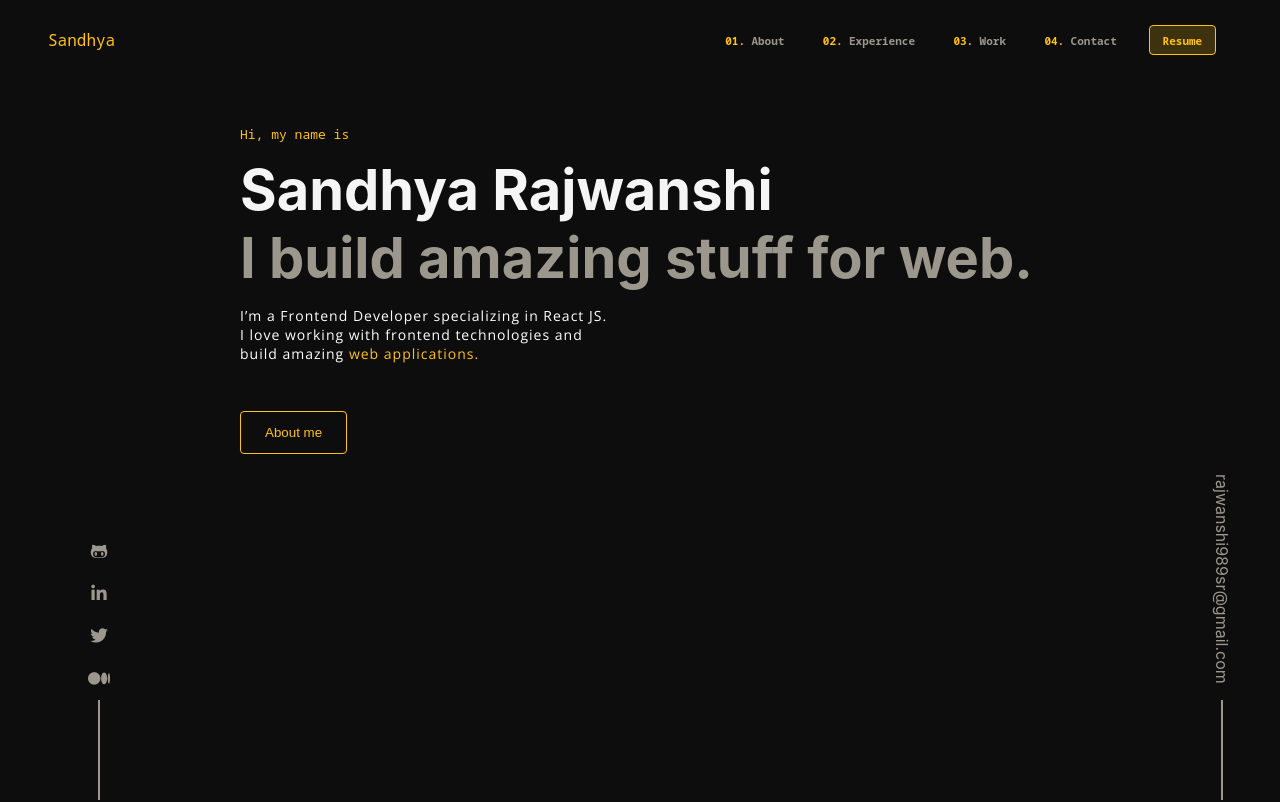
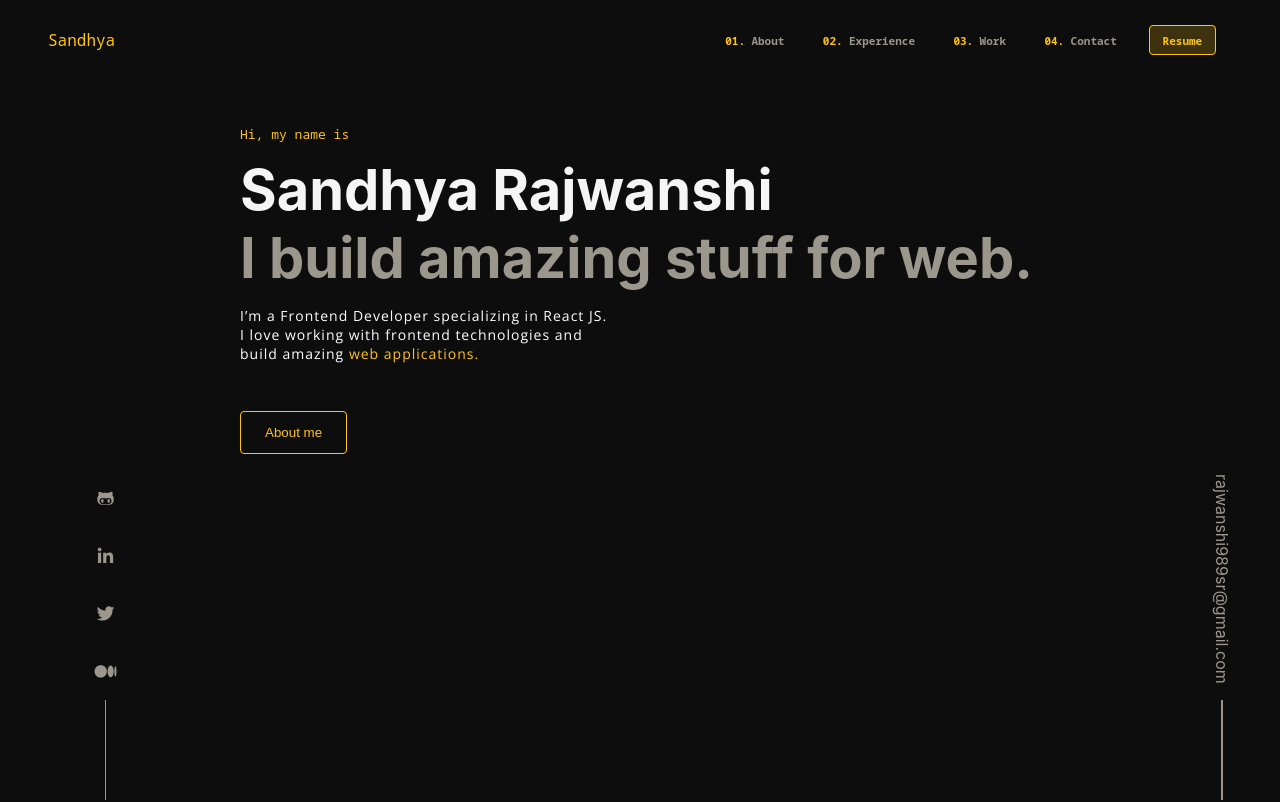
Before and after one commit to SandhyaR1007/sandhya-rajwanshi-dev, a React (Create React App) app: page / in a window 1280 px wide. Shown: the top 802 px of the page. Built offline with nearby package versions, Linux system fonts and the light colour scheme.

Commit message:
update: hover effects for social links

```diff
--- a/src/components/sidebarLeft/SidebarLeft.css
+++ b/src/components/sidebarLeft/SidebarLeft.css
@@ -21,16 +21,32 @@
 }
 .sidebarLeft__list-items {
   margin: 0.7rem 0rem;
+
+  width: 35px;
+  height: 35px;
+  display: flex;
+  justify-content: center;
+  align-items: center;
+  padding: 5px;
+  border-radius: 50%;
+}
+.sidebarLeft__list-items:hover {
+  background-color: white;
+
+  transform: translateY(-5px);
+
+  color: var(--yellow-black);
+  filter: drop-shadow(0px 1px 5px var(--glass-yellow));
+  transition: all 0.5s ease-out;
 }
 .sidebarLeft__list-items__socials {
   font-size: 1.1rem;
+  -webkit-font-smoothing: antialiased;
 }
 .sidebarLeft__list-items__socials:hover {
-  color: var(--yellow);
+  color: var(--yellow-black);
   filter: drop-shadow(0px 1px 3px var(--glass-yellow));
   cursor: pointer;
-  transform: translateY(-5px);
-  transition: transform 0.1s ease-out;
 }
 /* break points  */
 @media only screen and (max-width: 768px) {
```
